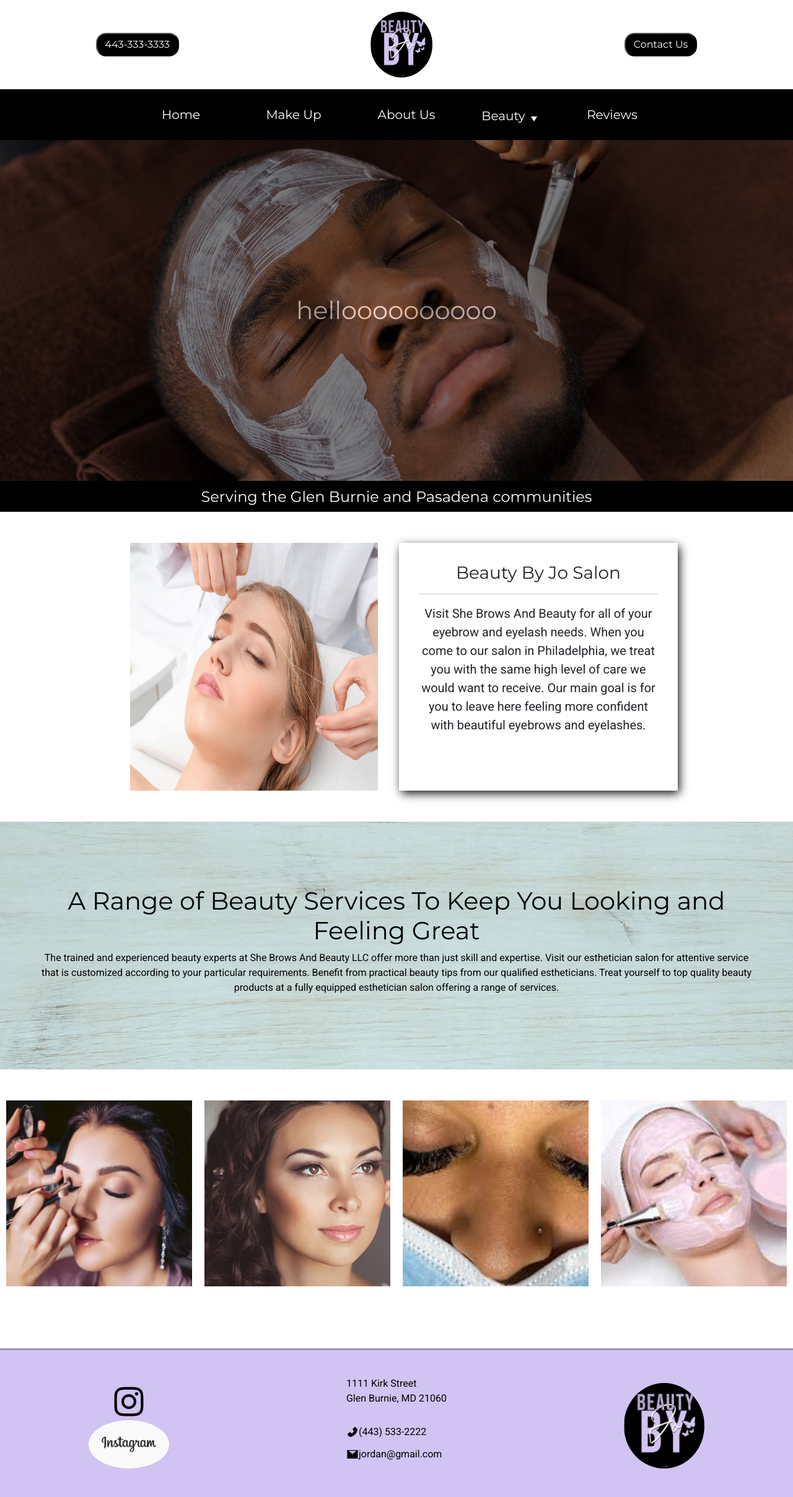
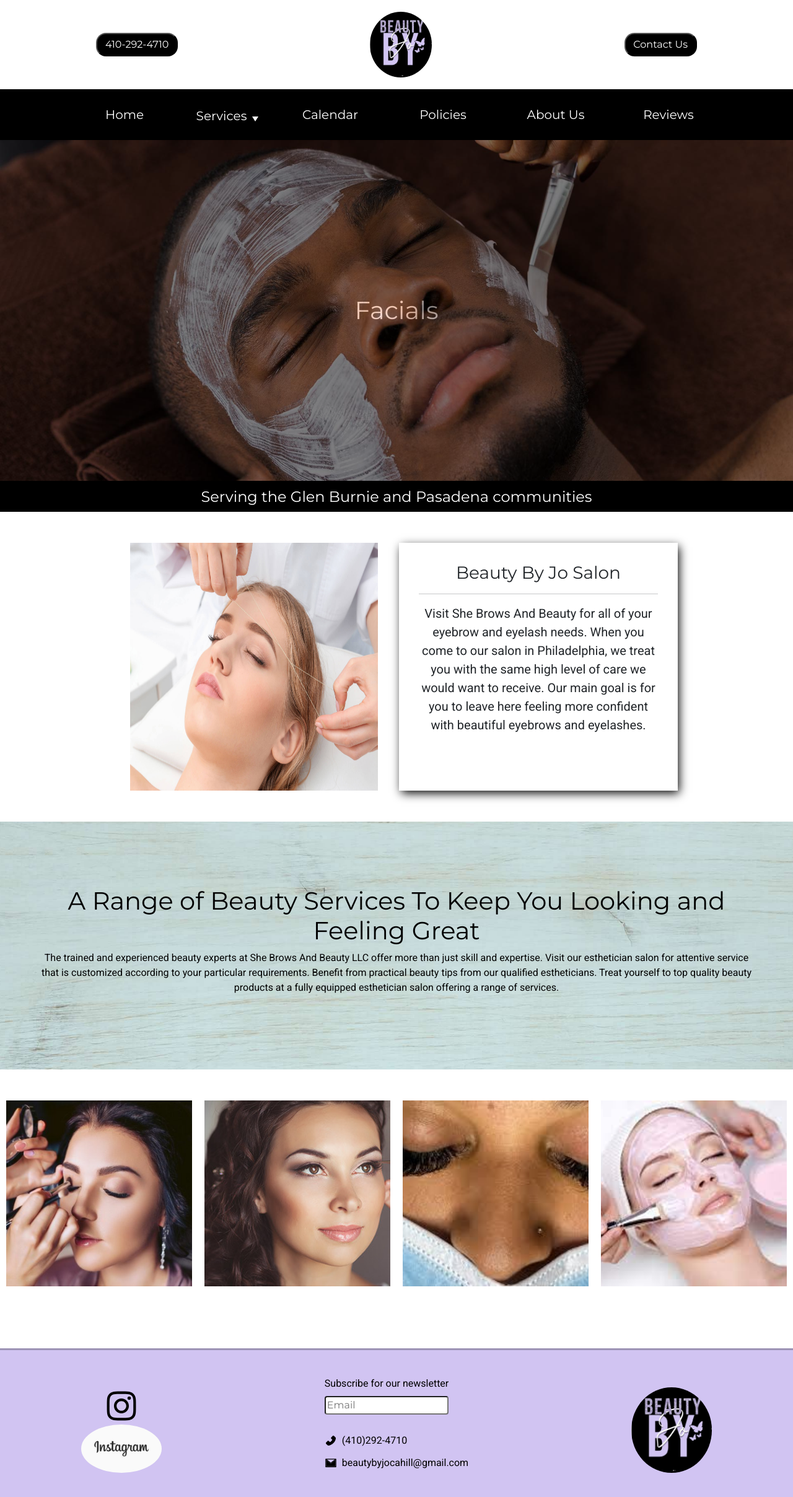
Before and after one commit to ChrisDietrich405/beauty-by-jo, a React (Create React App) app: page / in a window 1280 px wide. Shown: the top 2416 px of the page at 62% size. Built offline with nearby package versions, Linux system fonts and the light colour scheme.

Commit message:
adding email for subscribers

```diff
--- a/src/components/Footer.js
+++ b/src/components/Footer.js
@@ -1,10 +1,17 @@
-// import { Router, Link } from "react-router-dom"
+import { useState } from "react"
 import Logo from "../assets/images/logo.jpg"
 import { AiOutlineInstagram, AiFillPhone, AiTwotoneMail } from "react-icons/ai"
 import Instagram from "../assets/images/instagram.jpg"
 
 
 export default function Footer() {
+
+    const [email, setEmail] = useState("")
+
+    const addEmail = (e) => {
+        setEmail(e.target.value)
+    }
+
     return (
         <div className="footer-container">
             <hr />
@@ -17,10 +24,14 @@
                     <img src={Instagram}/>
                 </a>
                 <div className="footer-address">
-                    <p>1111 Kirk Street</p>
-                    <p>Glen Burnie, MD 21060</p><br/>
-                    <p>< AiFillPhone size={20} />(443) 533-2222</p>
-                    <p>< AiTwotoneMail size={20} />jordan@gmail.com</p>
+                    <form action="">
+                        <label htmlFor="email">
+                            <p>Subscribe for our newsletter</p>
+                            <input type="text" name="email" placeholder="Email" value={email} onChange={addEmail} />
+                        </label>
+                    </form>
+                    <p>< AiFillPhone size={20} />&nbsp; (410)292-4710</p>
+                    <p>< AiTwotoneMail size={20} />&nbsp; beautybyjocahill@gmail.com</p>
                 </div>
                 <img src={Logo}/>
             </div>
--- a/src/components/Header.js
+++ b/src/components/Header.js
@@ -5,7 +5,7 @@
 export default function Header() {
     return (
        <div className="header-container">
-            <button>443-333-3333</button>
+            <button>410-292-4710</button>
             <img src={Logo}/>
             <button>Contact Us</button>
        </div>
--- a/src/components/NavBar.js
+++ b/src/components/NavBar.js
@@ -15,16 +15,8 @@
                             <Link to="/" className="nav-link" href="#"><div className="btn">
                             <span className="noselect">Home</span></div></Link>
                         </li>
-                        <li className="nav-item">
-                            <Link to="/make-up" className="nav-link" href="#"><div className="btn">
-                            <span className="noselect">Make Up</span></div></Link>
-                        </li>
-                        <li className="nav-item">
-                            <Link to="/about-us" className="nav-link" href="#"><div className="btn">
-                            <span className="noselect">About Us</span></div></Link>
-                        </li>
                         <li className="nav-item dropdown">
-                            <Link to="/beauty" className="nav-link dropdown-hover btn beauty" href="#" id="navbarDropdown" role="button" data-toggle="dropdown" aria-expanded="false"> Beauty</Link>
+                            <Link to="/beauty" className="nav-link dropdown-hover btn beauty" href="#" id="navbarDropdown" role="button" data-toggle="dropdown" aria-expanded="false">Services</Link>
                                 <ul className="dropdown-menu text-center" aria-labelledby="navbarDropdown">
                                     <li>
                                     <Link to="/LawnCare" className="dropdown-item">Eyebrows and Eyelashes</Link>
@@ -51,6 +43,18 @@
                                 </ul>
                         </li>
                         <li className="nav-item">
+                            <Link to="/make-up" className="nav-link" href="#"><div className="btn">
+                            <span className="noselect">Calendar</span></div></Link>
+                        </li>
+                        <li className="nav-item">
+                            <Link to="/about-us" className="nav-link" href="#"><div className="btn">
+                            <span className="noselect">Policies</span></div></Link>
+                        </li>
+                        <li className="nav-item">
+                            <Link to="/about-us" className="nav-link" href="#"><div className="btn">
+                            <span className="noselect">About Us</span></div></Link>
+                        </li>
+                        <li className="nav-item">
                             <Link to="/reviews" className="nav-link" href="#"><div className="btn">
                             <span className="noselect">Reviews</span></div></Link>
                         </li>
--- a/src/components/SlideShow.js
+++ b/src/components/SlideShow.js
@@ -24,21 +24,21 @@
         <Fade autoplay={true} arrows={false} duration={3000}>
         <div className="each-slide">
             <div style={{'backgroundImage': `url(${slideImages[0]})`}}>
-                <div className="span-container">
+                <div className="span-contain">
                     <h1 className="span-text">Waxing</h1>
                 </div>
             </div>
         </div>
         <div className="each-slide">
           <div style={{'backgroundImage': `url(${slideImages[1]})`}}>
-                  <div className="span-container">
-                    <h1 className="span-text">helloooooooooo</h1>
+                  <div className="span-contain">
+                    <h1 className="span-text">Facials</h1>
                   </div>
               </div>
           </div>
         <div className="each-slide">
         <div style={{'backgroundImage': `url(${slideImages[2]})`}}>
-            <div className="span-container">
+            <div className="span-contain">
               <h1 className="span-text">Eyebrow Maintenance</h1>
             </div>
         </div>
--- a/src/styles/components/footer.scss
+++ b/src/styles/components/footer.scss
@@ -41,3 +41,16 @@
     display: flex;
     align-items: center;
 }
+
+.footer-address form {
+    margin-bottom: 2rem;
+}
+
+.footer-address input {
+    border-radius: 4px;
+    outline: none;
+}
+
+.footer-address__icon {
+    margin-right: 16px;
+}
--- a/src/styles/components/slideshow.scss
+++ b/src/styles/components/slideshow.scss
@@ -10,10 +10,10 @@
       position: relative;
   }
 
-  .span-container {
+  .span-contain {
       position: absolute;
       background: transparent;
-      opacity: 50%;
+      opacity: 0.5;
       width: 100%;
       height: 100%;
       background-color: $primary;
```
Also changed, not shown: public/images/slideshow2.jpg.
